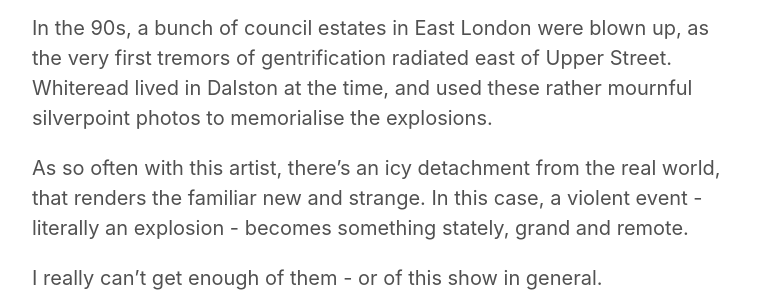
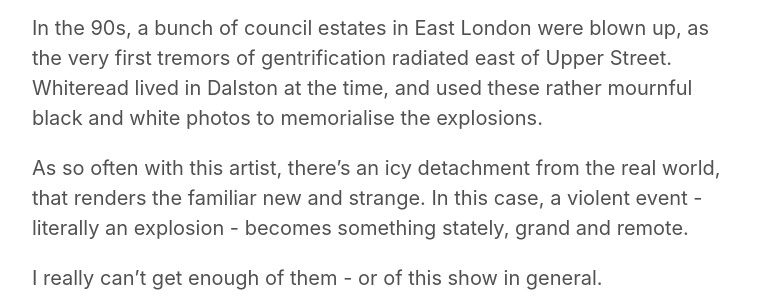
Before and after one commit to JMDKC/jmdkc.github.io, a Jekyll site: the page built from _posts/2019-02-24-buildings-wellcome.md, in a window 1280 px wide. Shown: the part 1211-1511 px from the top of the page, without its empty margins (258-1021 px from the left). Built offline with Jekyll 4.4.1, drawn with Linux system fonts in a browser that asks for light colours.

Commit message:
updated post

```diff
--- a/_posts/2019-02-24-buildings-wellcome.md
+++ b/_posts/2019-02-24-buildings-wellcome.md
@@ -12,7 +12,7 @@ To give a couple of examples that stood out to me: a beautiful 70s plan of Milto
 
 My favourite series of all - again, not the first time I’d seen it, but another work lifted by the context - was Rachel Whiteread’s *Demolished* series.
 
-In the 90s, a bunch of council estates in East London were blown up, as the very first tremors of gentrification radiated east of Upper Street. Whiteread lived in Dalston at the time, and used these rather mournful silverpoint photos to memorialise the explosions.
+In the 90s, a bunch of council estates in East London were blown up, as the very first tremors of gentrification radiated east of Upper Street. Whiteread lived in Dalston at the time, and used these rather mournful black and white photos to memorialise the explosions.
 
 As so often with this artist, there’s an icy detachment from the real world, that renders the familiar new and strange. In this case, a violent event - literally an explosion - becomes something stately, grand and remote.
 
```
